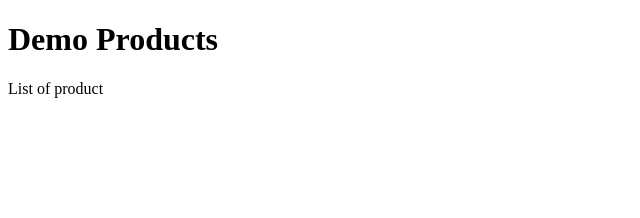
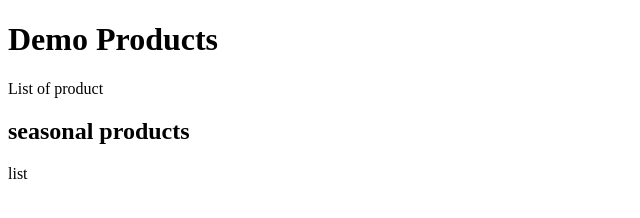
Before and after one commit to NagarjunaTubati/com.student.demo, a plain HTML site: page Demo/index.html in a window 1280 px wide. Shown: the whole page, without its empty margins (0-640 px from the left). Drawn offline with Linux system fonts and the light colour scheme.

Commit message:
add season products

```diff
--- a/Demo/index.html
+++ b/Demo/index.html
@@ -7,5 +7,7 @@
 <body>
 <h1>Demo Products</h1>
 <p>List of product</p>
+<h2>seasonal products</h2>
+<p>list</p>
 </body>
 </html>
```
